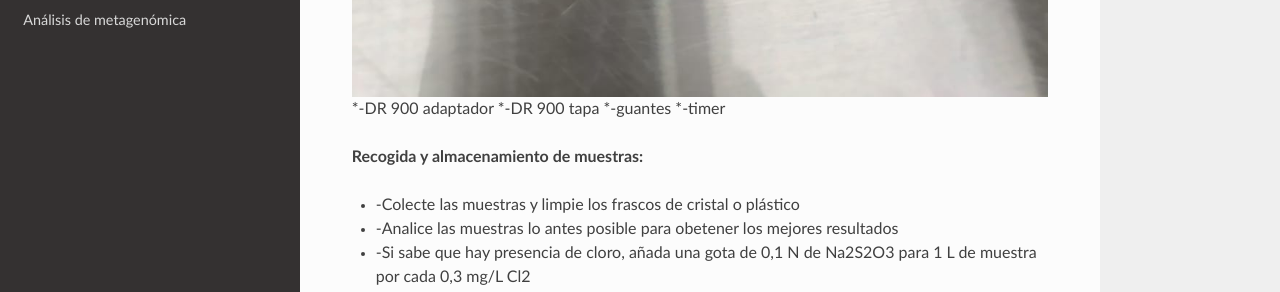
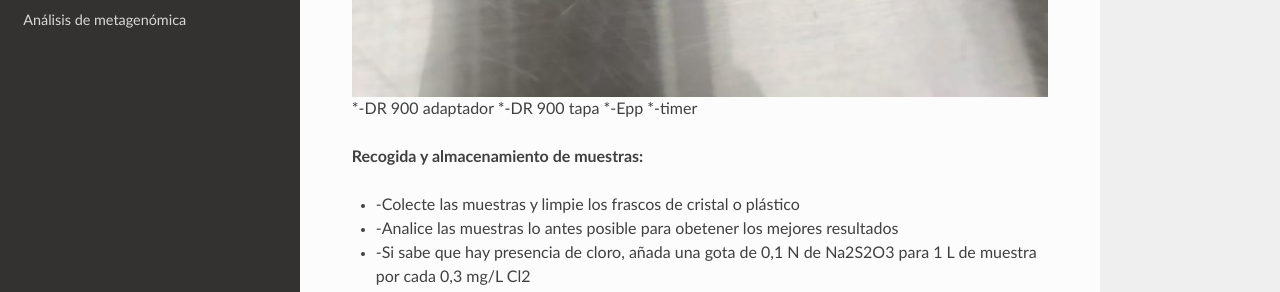
Before and after one commit to Eulogy320/MBfR-Lab, an MkDocs documentation site: the page built from docs/amonio.md, in a window 1280 px wide and 900 px high, scrolled down 3701 px. Shown: the part 159-451 px from the top of the window. Built offline with MkDocs 1.6.1, drawn with Linux system fonts in a browser that asks for light colours; nearby versions of some CDN libraries.

Commit message:
Update amonio.md

```diff
--- a/docs/amonio.md
+++ b/docs/amonio.md
@@ -5,11 +5,11 @@
  **Instrumentos necesarios:**
  ![1](images/DR900_adaptador.jpeg)
  ![1](images/DR900_Tapa.jpeg)
- ![1](images/DR900_adaptador.jpeg)
+ ![1](images/Epp.jpeg)
  ![1](images/Timer.jpeg)
  *-DR 900 adaptador
  *-DR 900 tapa
- *-guantes
+ *-Epp
  *-timer
 
  **Recogida y almacenamiento de muestras:**
```
